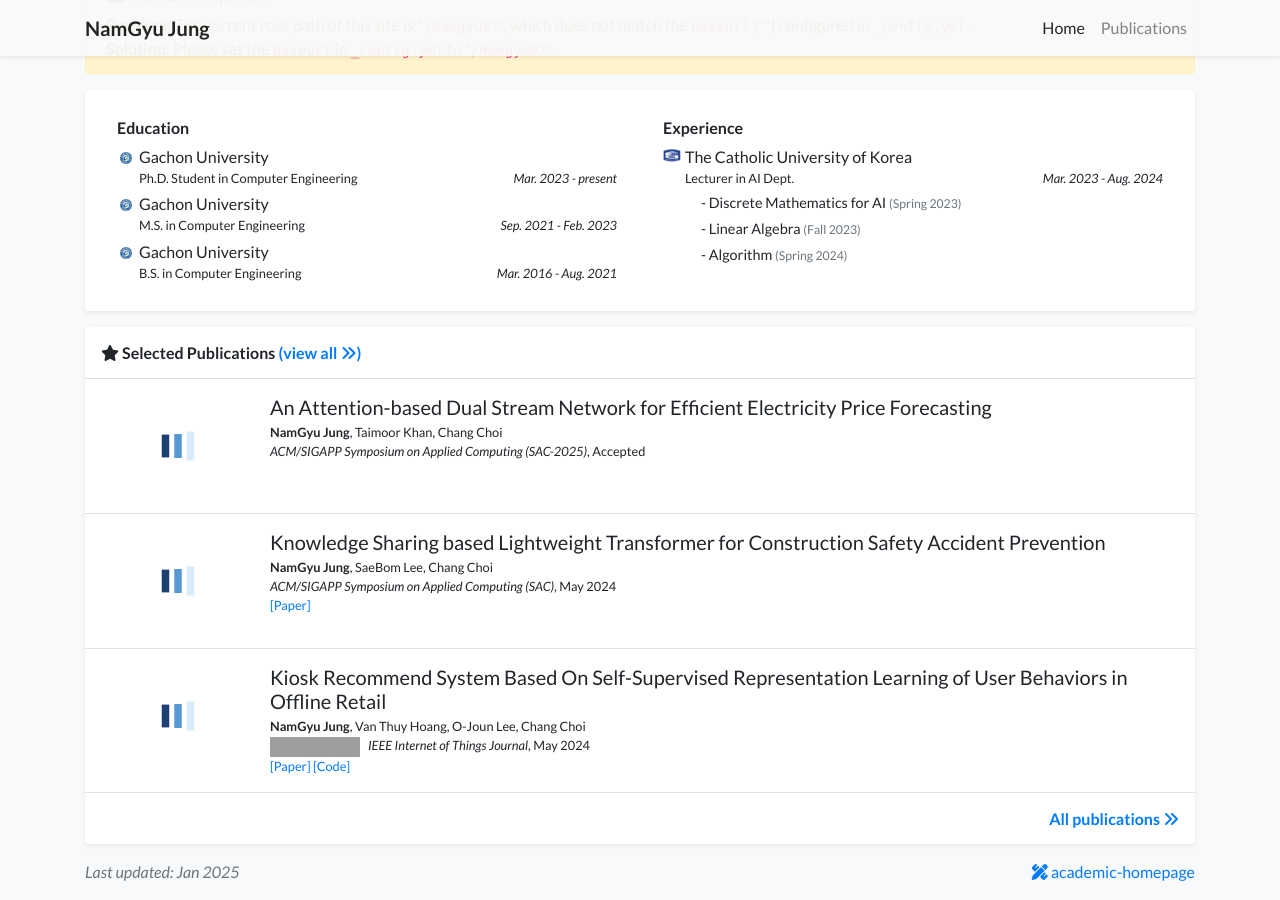
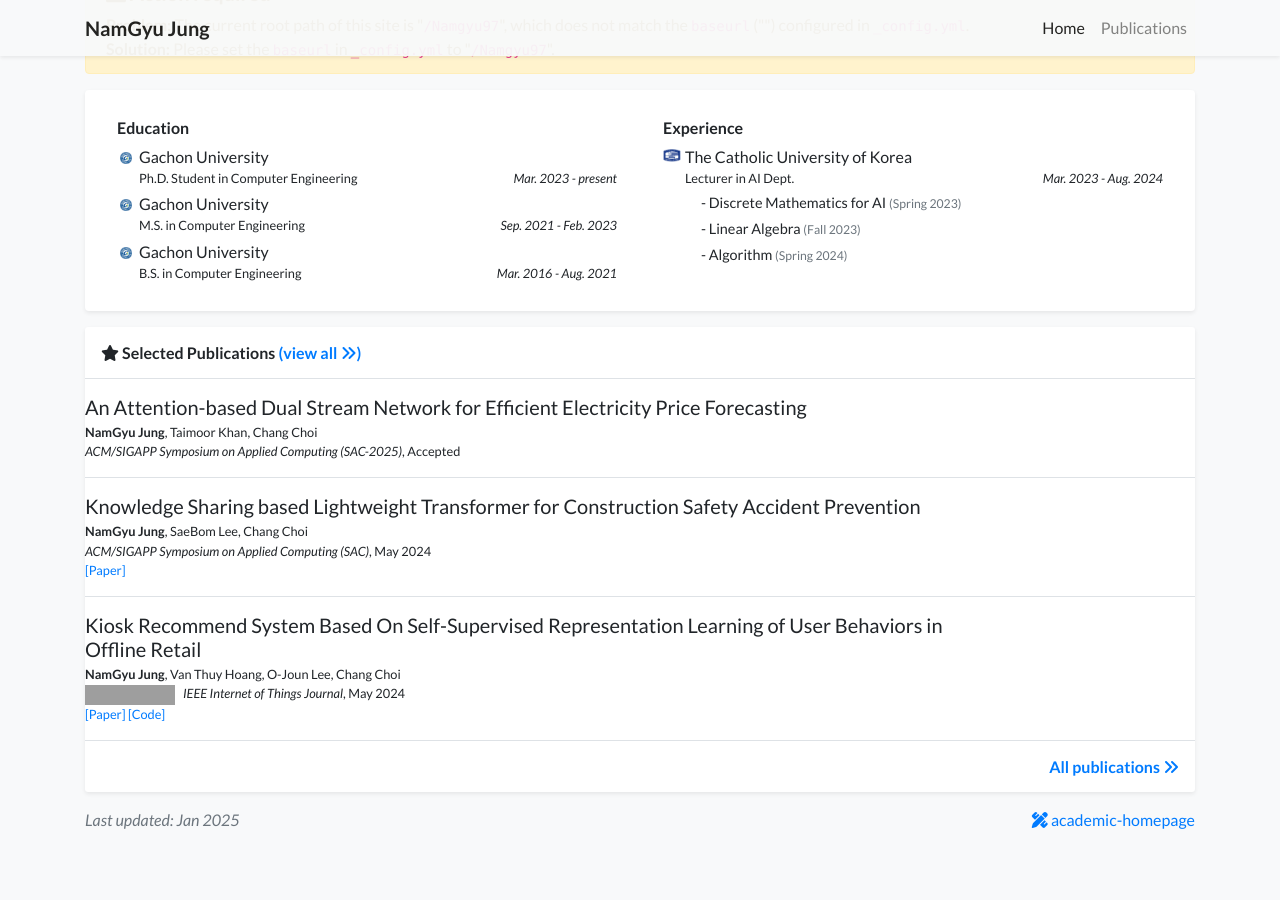
Before and after one commit to Namgyu97/Namgyu97, a Jekyll site: the page built from index.html, in a window 1280 px wide and 900 px high, scrolled down 579 px. Built offline with Jekyll 4.4.1, drawn with Linux system fonts in a browser that asks for light colours; nearby versions of some CDN libraries; a style sheet for code colours, icons or effects is not loaded; after the commit the page ends 1427 px from its top, so only the background shows below that; grey boxes are pictures that could not be loaded.

Commit message:
Update publication_item.html

```diff
--- a/_includes/widgets/publication_item.html
+++ b/_includes/widgets/publication_item.html
@@ -1,13 +1,6 @@
 {% assign item = include.item %}
 <div class="d-none d-md-block">
     <div class="row no-gutters {% unless include.hide_bottom_border %}border-bottom{% endunless %} border-gray">
-        <div class="col-md-3 col-xl-2 mb-md-0 p-md-3">
-            {%- if item.cover -%}
-            <img data-src="{{ item.cover | relative_url }}" alt="{{ item.title }}" class="lazy w-100 rounded-sm" src="{{ '/assets/images/empty_300x200.png' | relative_url }}">
-            {%- else -%}
-            <svg class="bubble-visual-hash lazy w-100 rounded-sm" data-bubble-visual-hash="{{ item.id }}" viewBox="0 0 300 200"></svg>
-            {%- endif -%}
-        </div>
         <div class="col-md-9 col-xl-10 p-3 pl-md-0">
             <h5 class="mt-0 mb-1 font-weight-normal">{{ item.title }}</h5>
             <p class="mt-0 mb-0 small">{% include widgets/author_list.html authors=item.authors %}</p>
```
